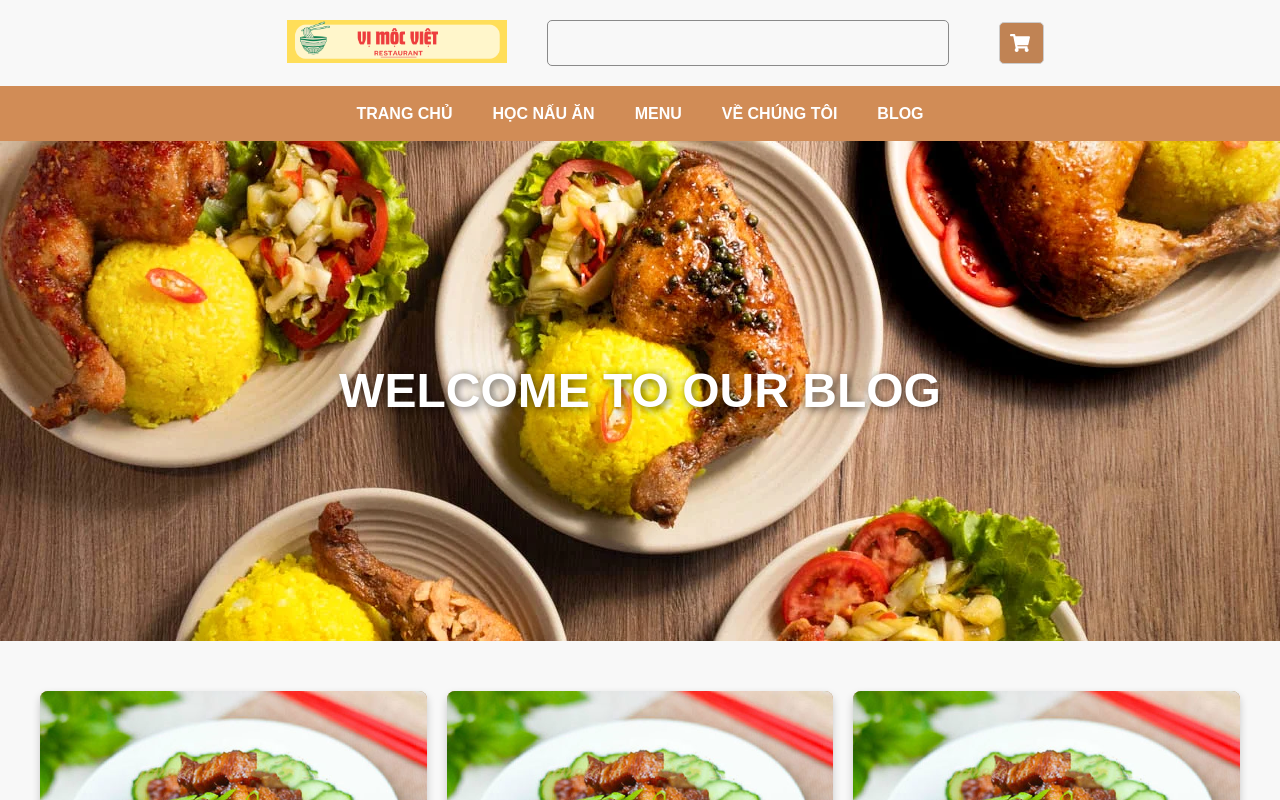
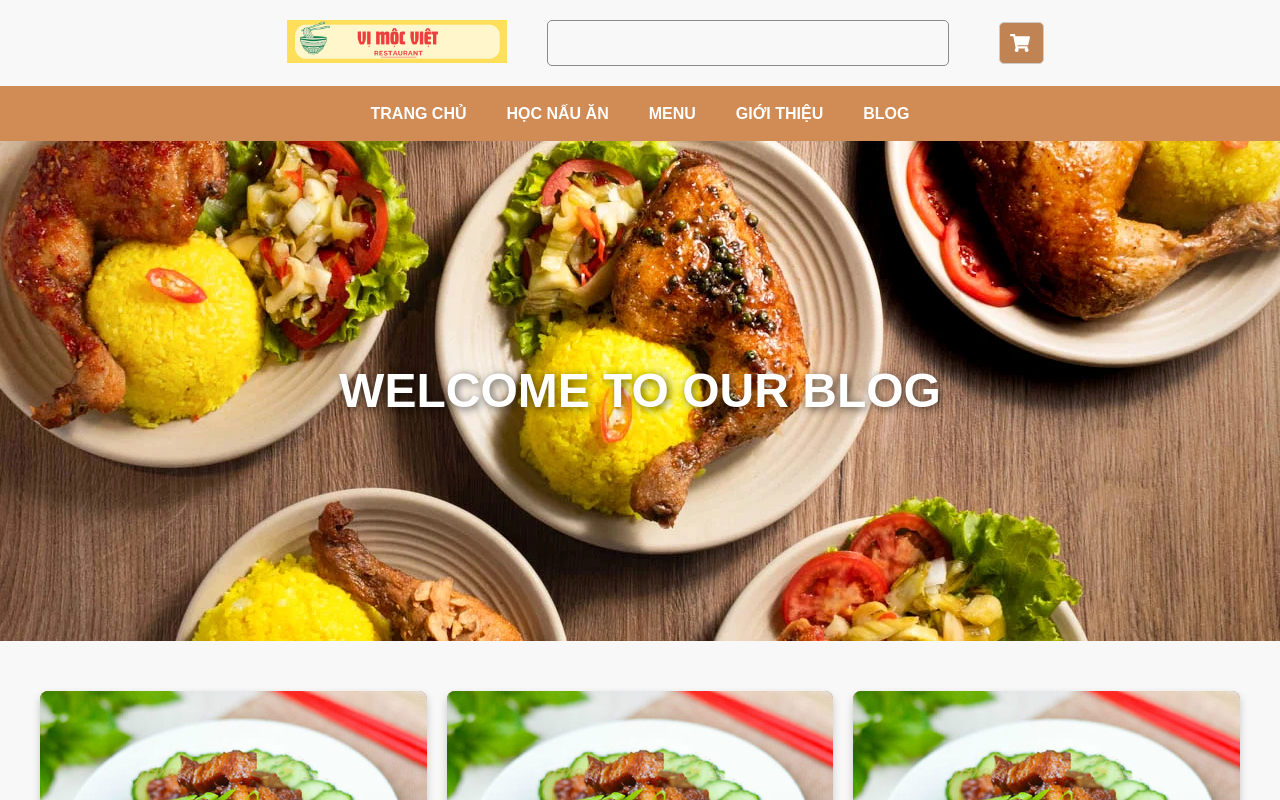
Before and after one commit to pmduc1509/ViMocViet, a Next.js app: page /ViMocViet/Blog in a window 1280 px wide. Shown: the top 800 px of the page. Built offline with nearby package versions, Linux system fonts and the light colour scheme.

Commit message:
updae nho

```diff
--- a/src/app/components/Header.js
+++ b/src/app/components/Header.js
@@ -86,7 +86,7 @@ const HeaderNav = () => {
         </div>
 
         <div className="nav-item">
-          <Link href="/Aboutus">VỀ CHÚNG TÔI</Link>
+          <Link href="/Aboutus">GIỚI THIỆU</Link>
         </div>
 
         <div className="nav-item">
--- a/src/app/page.js
+++ b/src/app/page.js
@@ -100,7 +100,7 @@ export default function Home() {
         <a
           data-animate="fadeInRight"
           rel="nofollow"
-          href="...."
+          href="/NauAnCoBan"
           target="_self"
           className="button success lowercase text-center button-redmore"
           data-animated="true"
```
